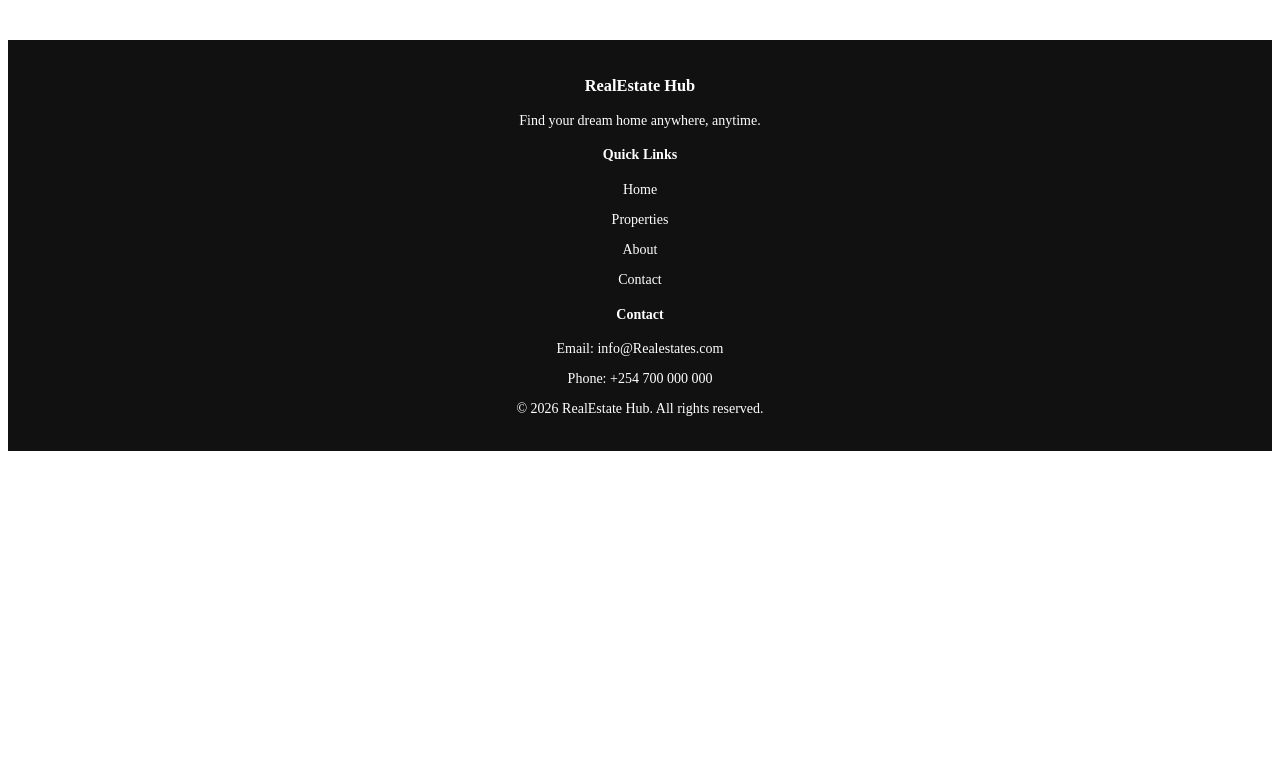
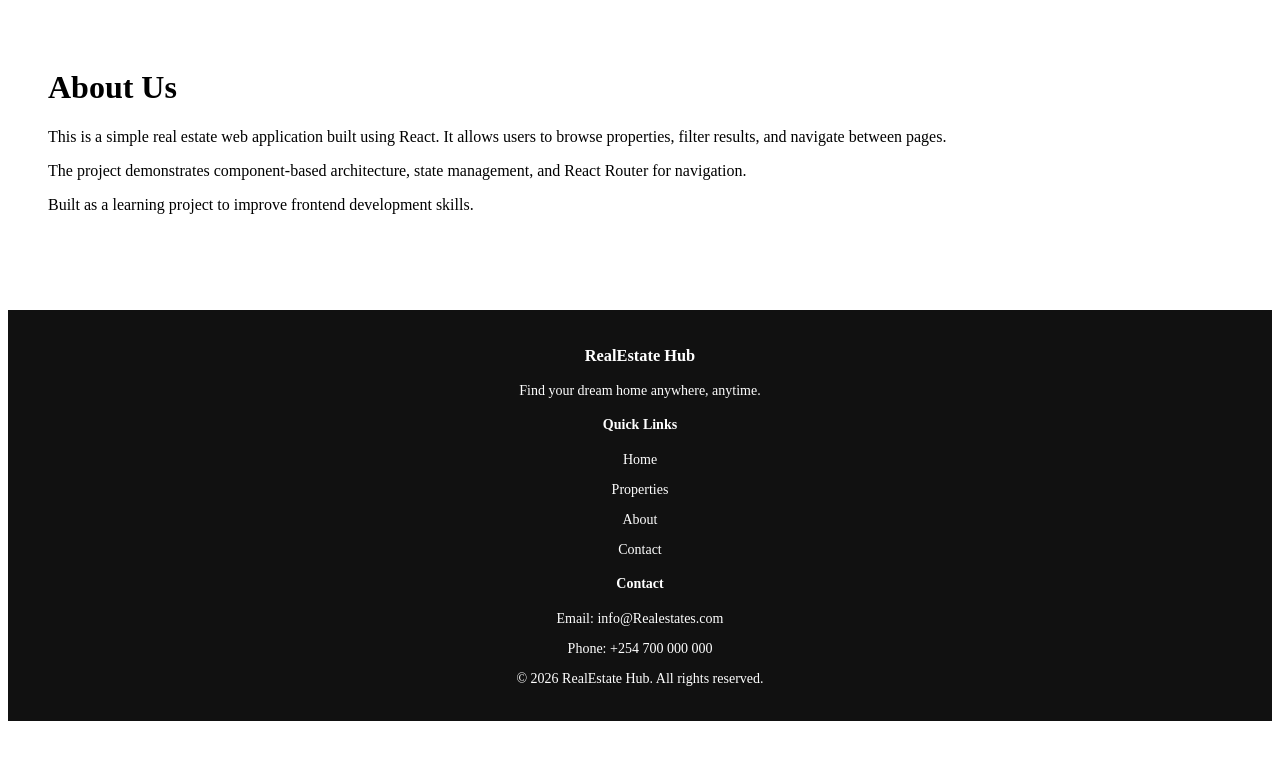
Before and after one commit to sylva-sG/realestate-app, a React (Vite) app: page /about in a window 1280 px wide. Shown: the top 760 px of the page. Built offline with nearby package versions, Linux system fonts and the light colour scheme.

Commit message:
feat: add Home and About pages with basic layout and content

```diff
--- a/src/App.jsx
+++ b/src/App.jsx
@@ -5,6 +5,8 @@ import Hero from './components/Hero'
 import Footer from './components/Footer'
 import Properties from './pages/Properties'
 import Navbar from './components/Navbar'
+import About from './pages/About'
+import Home from './pages/Home'
 import './App.css'
 
 
@@ -35,16 +37,15 @@ function App() {
 
     <Routes>
 
-        <Route
-          path="/"
-          element={<Hero />}
-        />
+
 
         <Route
           path="/properties"
           element={<Properties properties={properties} />}
+
         />
-
+         <Route path="/" element={<Home />} />
+  <Route path="/about" element={<About />} />
 
     </Routes>
     <Navbar />
--- a/src/pages/About.jsx
+++ b/src/pages/About.jsx
@@ -0,0 +1,24 @@
+function About() {
+  return (
+    <div style={{ padding: "40px" }}>
+      <h1>About Us</h1>
+
+      <p>
+        This is a simple real estate web application built using React.
+        It allows users to browse properties, filter results, and navigate
+        between pages.
+      </p>
+
+      <p>
+        The project demonstrates component-based architecture, state management,
+        and React Router for navigation.
+      </p>
+
+      <p>
+        Built as a learning project to improve frontend development skills.
+      </p>
+    </div>
+  );
+}
+
+export default About;
--- a/src/pages/Home.jsx
+++ b/src/pages/Home.jsx
@@ -0,0 +1,19 @@
+import Hero from "../components/Hero";
+
+function Home() {
+  return (
+    <div>
+      <Hero />
+
+      <div style={{ padding: "20px", textAlign: "center" }}>
+        <h2>Welcome to Real Estate App</h2>
+        <p>
+          Browse and find the best properties including apartments, houses,
+          and land at affordable prices.
+        </p>
+      </div>
+    </div>
+  );
+}
+
+export default Home;
```
